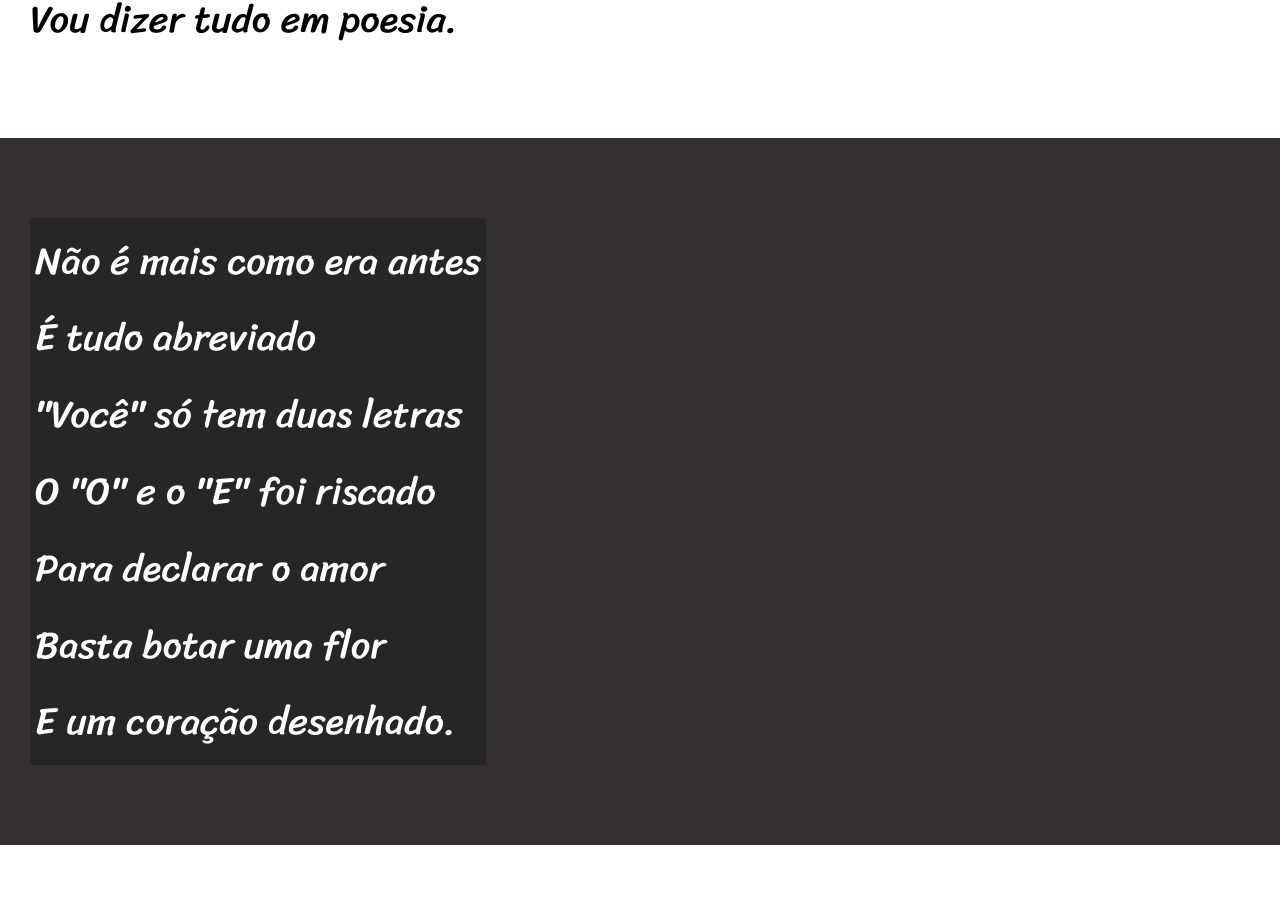
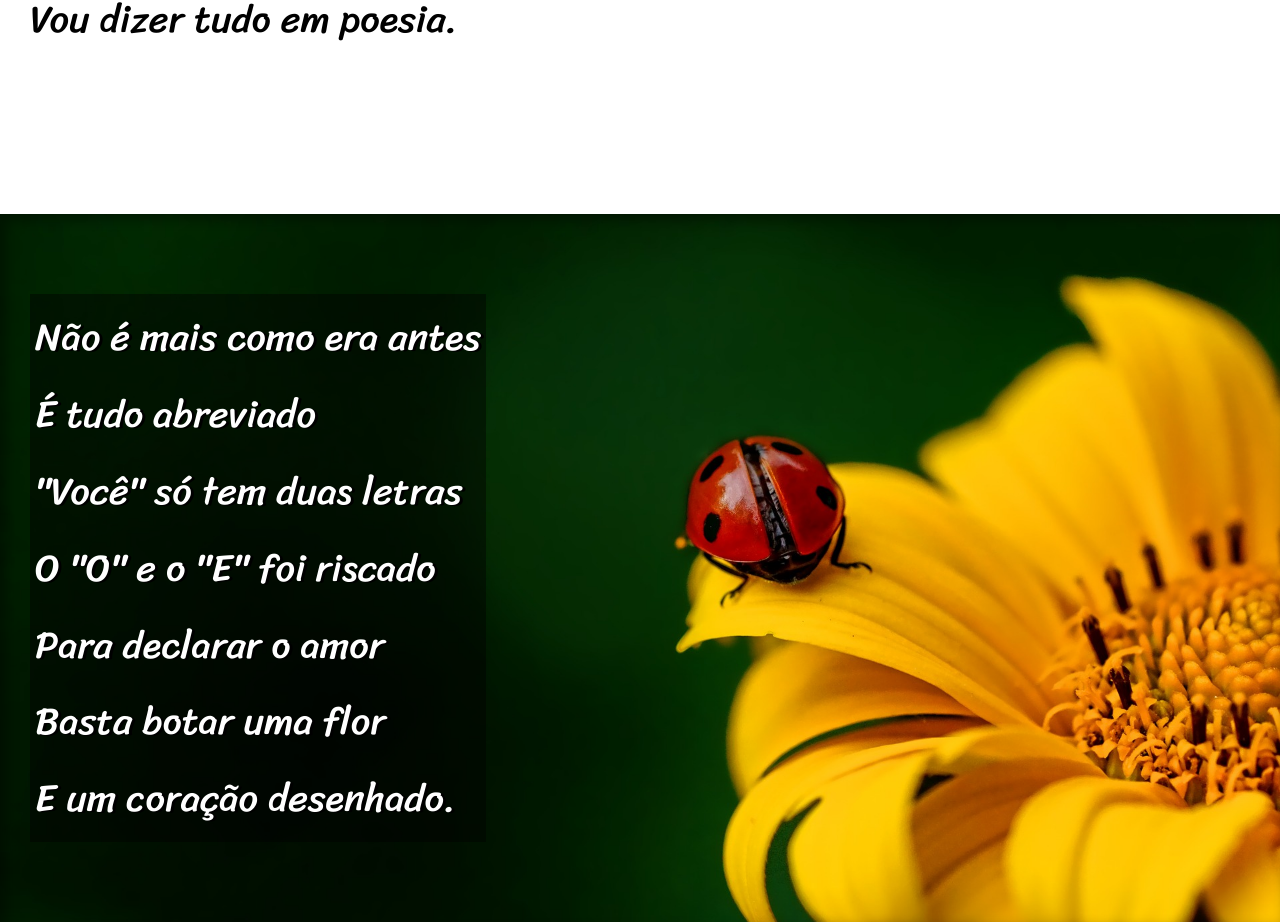
Before and after one commit to AdilsondeCarvalho/html-css, a plain HTML site: page Desafios/d012/index.html in a window 1280 px wide. Shown: the part 820-1742 px from the top of the page. Drawn offline with Linux system fonts and the light colour scheme; a web font is replaced by a local one.

Commit message:
Atualização Paralax

```diff
--- a/Desafios/d012/estilo/style.css
+++ b/Desafios/d012/estilo/style.css
@@ -62,6 +62,10 @@ section {
 
 }
 
+section > p {
+    padding-bottom: 2em;
+}
+
 section.normal {
     background-color: white;
     color: black;
@@ -70,14 +74,31 @@ section.normal {
 section.imagem {
     background-color: rgb(53, 48, 48);
     color: white;
+    box-shadow: inset 6px 6px 13px 0px rgba(0, 0, 0, 0.382);
+    background-size: cover;
+    background-attachment: fixed;
 }
 
 /* Todo parágrafo que estiver dentro da imagem*/
 section.imagem > p {
    display: inline-block;
-   background-color: rgba(0, 0, 0, 0.238);
    padding: 5px;
+   background-color: rgba(0, 0, 0, 0.438);
+   text-shadow: 3px 1px 0px black;
+
 }
+
+section#img01 {
+    background-image: url('../imagens/background001.jpg');
+    background-position: right center;
+
+}
+
+section#img02 {
+    background-image: url('../imagens/background002.jpg');
+
+}
+
 
 footer {
     background-color: black;
--- a/Desafios/d012/index.html
+++ b/Desafios/d012/index.html
@@ -26,7 +26,7 @@
     </section>
 
 
-    <section class="imagem">
+    <section class="imagem" id="img01">
         <p>
             Não é mais como era antes <br>
             É tudo abreviado <br>
@@ -62,7 +62,7 @@
     </section>
 
 
-    <section class="imagem">
+    <section class="imagem" id="img02">
         <p>
             Tenho saudade das cartas<br>
             Escritas com a própria mão<br>
```
